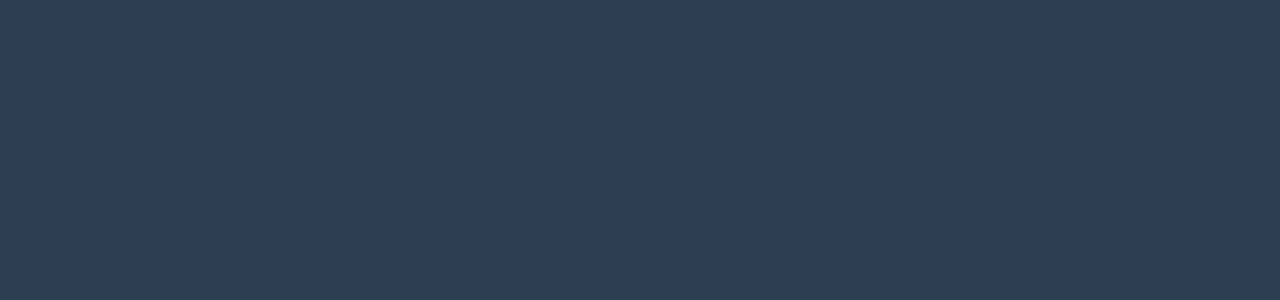
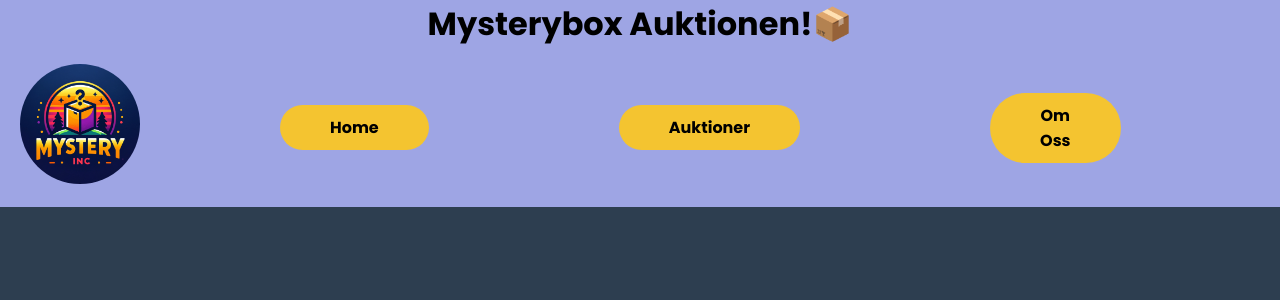
Before and after one commit to MarcusT96/MysteryIncAuctions, a React (Vite) app: page / in a window 1280 px wide. Shown: the top 300 px of the page. Built offline with nearby package versions, Linux system fonts and the light colour scheme.

Commit message:
added navbar import
in order to have an visual display

```diff
--- a/src/App.jsx
+++ b/src/App.jsx
@@ -1,10 +1,11 @@
+import Navbar from "./Navbar"
 
 
 function App() {
 
   return (
     <>
-
+      <Navbar />
     </>
   )
 }
```
